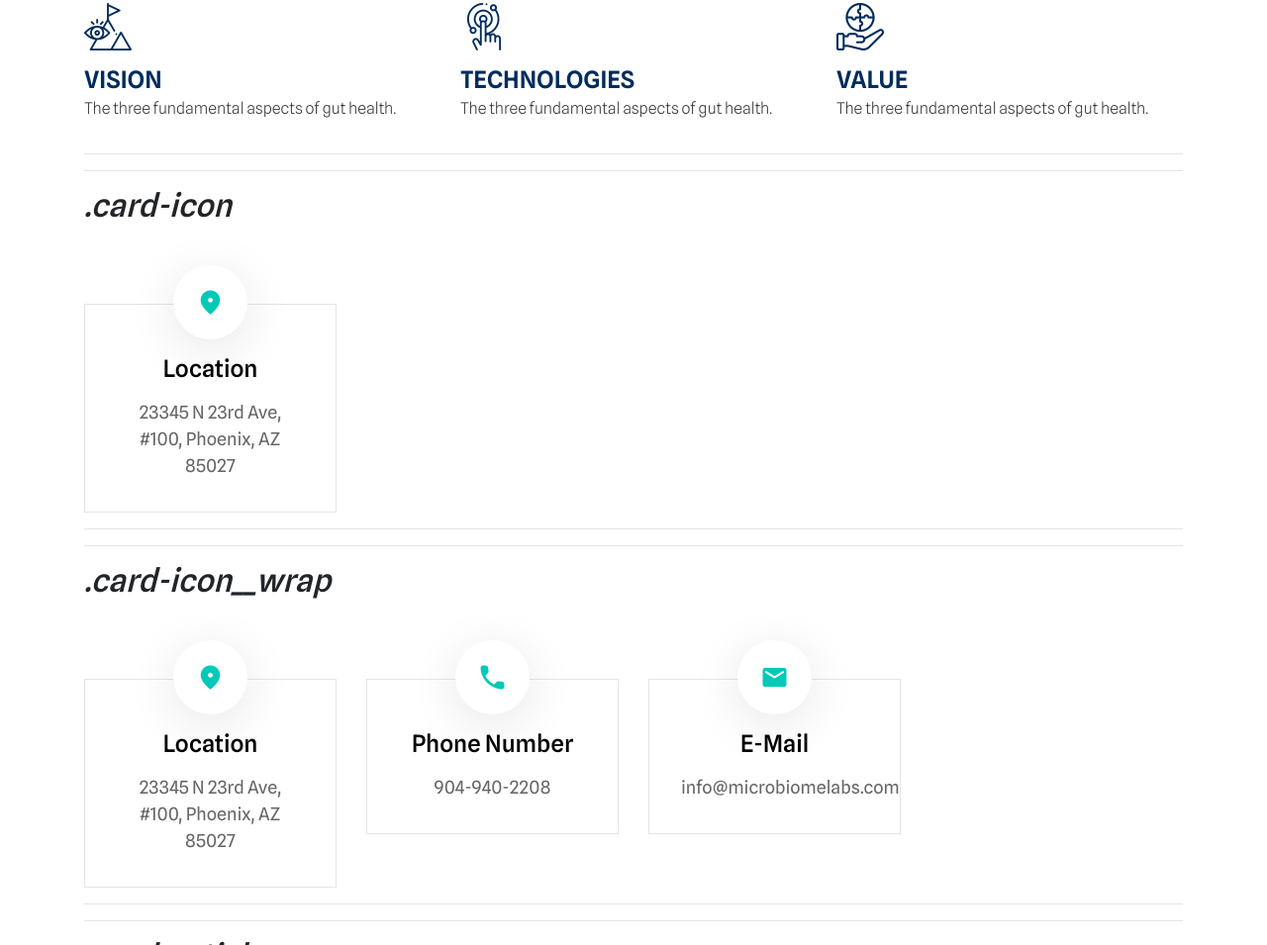
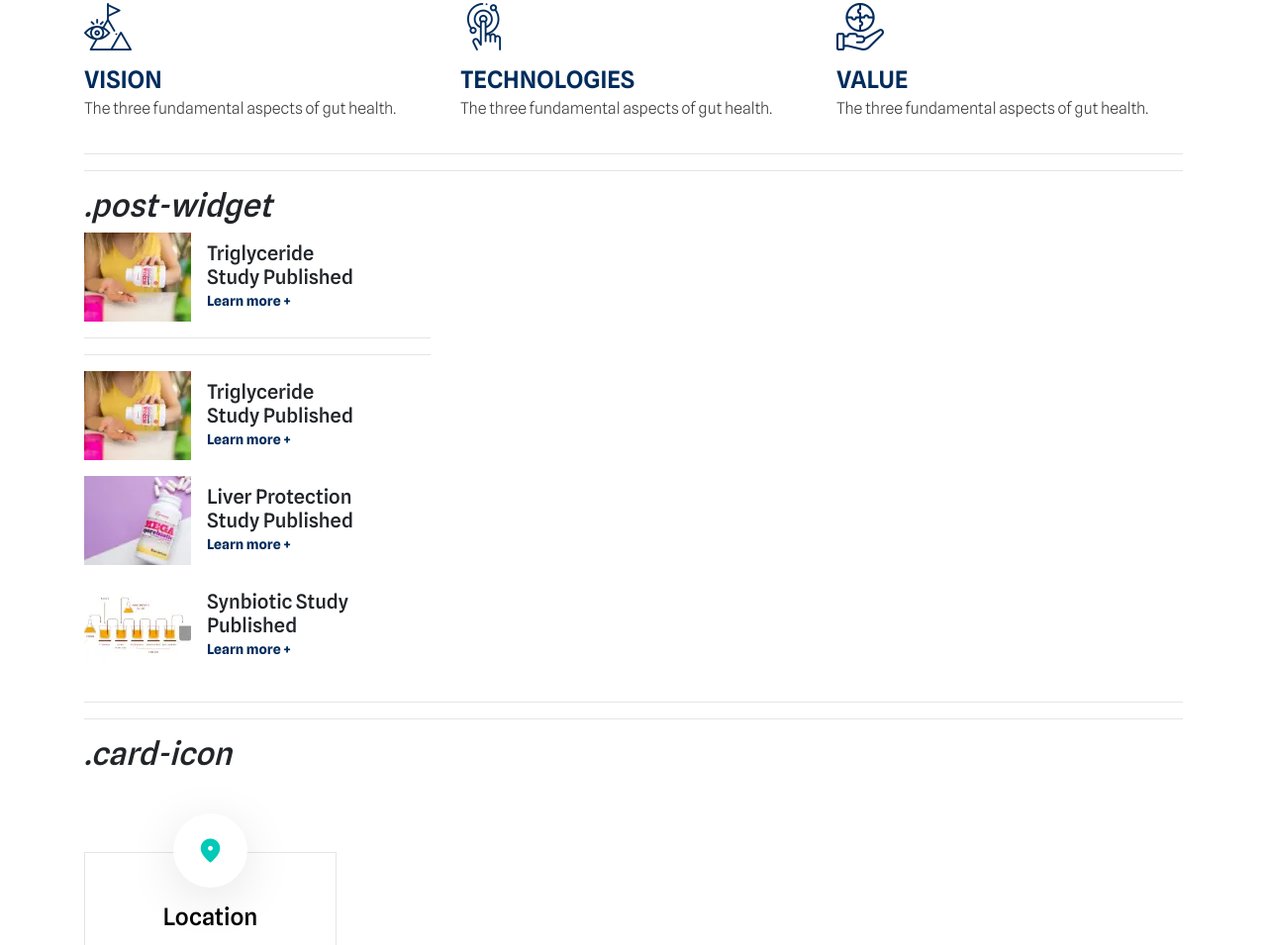
Before and after one commit to FED200/microbiome, a website: page components.html in a window 1280 px wide. Shown: the part 6572-7527 px from the top of the page at 99% size. Drawn offline with nearby package versions, Linux system fonts and the light colour scheme; files whose address does not match are found by name.

Commit message:
components updated

```diff
--- a/components.html
+++ b/components.html
@@ -535,6 +535,63 @@
 								<p>The three fundamental aspects of gut health.</p>
 							</div><!-- / .tile-icon__content -->
 						</div><!-- / .tile-icon -->
+					</div>
+				</div>
+				<hr>
+				<hr>
+				<h2><em>.post-widget</em></h2>
+				<div class="row">
+					<div class="col-lg-4">
+						<div class="post-widget mb-1">
+							<picture class="post-widget__media">
+								<source srcset="assets/images/widget-1.webp" type="image/webp">
+								<source srcset="assets/images/widget-1.jpg" type="image/jpg">
+								<img src="assets/images/widget-1.jpg" width="108" height="90" loading="lazy"  alt="">
+							</picture><!-- / .post-widget__media -->
+							<div class="post-widget__content pl-1">
+								<h4>Triglyceride Study Published</h4>
+								<a href="#">Learn more +</a>
+							</div><!-- / .post-widget__content -->
+						</div><!-- / .post-widget -->
+
+						<hr>
+						<hr>
+						<div class="post-widget mb-1">
+							<picture class="post-widget__media">
+								<source srcset="assets/images/widget-1.webp" type="image/webp">
+								<source srcset="assets/images/widget-1.jpg" type="image/jpg">
+								<img src="assets/images/widget-1.jpg" width="108" height="90" loading="lazy"  alt="widget">
+							</picture><!-- / .post-widget__media -->
+							<div class="post-widget__content pl-1">
+								<h4>Triglyceride Study Published</h4>
+								<a href="#">Learn more +</a>
+							</div><!-- / .post-widget__content -->
+						</div><!-- / .post-widget -->
+
+						<div class="post-widget mb-1">
+							<picture class="post-widget__media">
+								<source srcset="assets/images/widget-2.webp" type="image/webp">
+								<source srcset="assets/images/widget-2.jpg" type="image/jpg">
+								<img src="assets/images/widget-2.jpg" width="108" height="90" loading="lazy"  alt="widget">
+							</picture><!-- / .post-widget__media -->
+							<div class="post-widget__content pl-1">
+								<h4>Liver Protection Study Published</h4>
+								<a href="#">Learn more +</a>
+							</div><!-- / .post-widget__content -->
+						</div><!-- / .post-widget -->
+
+						<div class="post-widget mb-1">
+							<picture class="post-widget__media">
+								<source srcset="assets/images/widget-3.webp" type="image/webp">
+								<source srcset="assets/images/widget-3.jpg" type="image/jpg">
+								<img src="assets/images/widget-3.jpg" width="108" height="90" loading="lazy"  alt="widget">
+							</picture><!-- / .post-widget__media -->
+							<div class="post-widget__content pl-1">
+								<h4>Synbiotic Study Published</h4>
+								<a href="#">Learn more +</a>
+							</div><!-- / .post-widget__content -->
+						</div><!-- / .post-widget -->
+
 					</div>
 				</div>
 
--- a/sass/components/-ss-card.scss
+++ b/sass/components/-ss-card.scss
@@ -241,3 +241,43 @@
         }
     }
 }
+
+//post-widget
+.post-widget {
+    display: flex;
+    align-items: center;
+
+    &__media {
+        display: inline-block;
+
+        img {
+            width: 100%;
+        }
+    }
+
+    &__content {
+        max-width: 169px;
+
+        h4 {
+            @include font-size(1rem);
+            font-weight: 500;
+            margin-bottom: 0;
+
+            @include media-breakpoint-up(lg) {
+                @include font-size(1.25rem);
+            }
+        }
+
+        a {
+            @include font-size(0.875rem);
+            font-weight: 700;
+            color: $dark-blue;
+            transition: all 0.3s;
+
+            &:hover {
+                color: $strong-cyan;
+                text-decoration: none;
+            }
+        }
+    }
+}
```
Also changed, not shown: assets/images/widget-1.jpg (added), assets/images/widget-1.webp (added), assets/images/widget-2.jpg (added), assets/images/widget-2.webp (added), assets/images/widget-3.jpg (added), assets/images/widget-3.webp (added), style.css, 1 other file.
